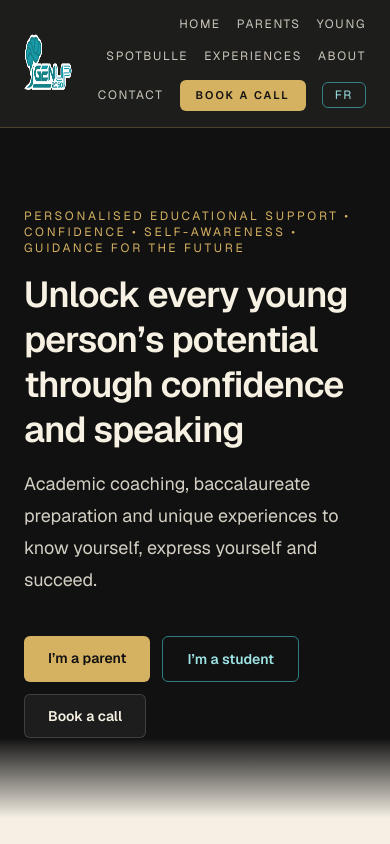
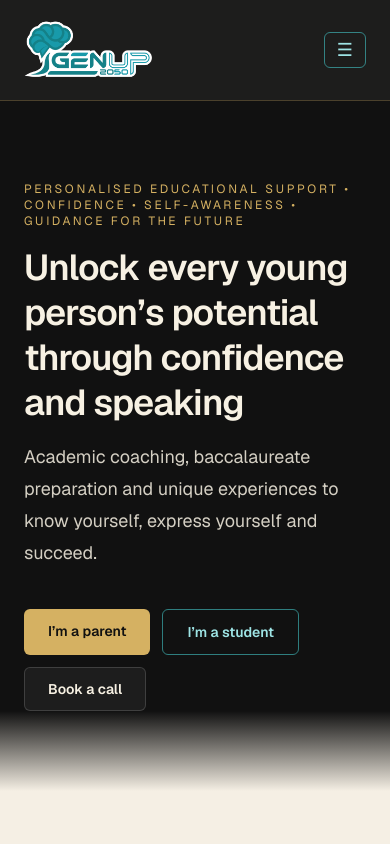
Before and after one commit to nourr23/Estelle-portfolio, a Next.js app: page /en in a window 390 px wide. Shown: the top 844 px of the page. Built offline with nearby package versions, Linux system fonts and the light colour scheme.

Commit message:
responsive header

```diff
--- a/components/spotbulle/SpotBulleHeader.tsx
+++ b/components/spotbulle/SpotBulleHeader.tsx
@@ -1,5 +1,8 @@
+"use client";
+
 import Link from "next/link";
 import Image from "next/image";
+import { useState } from "react";
 import LanguageSwitch from "./LanguageSwitch";
 
 export default function SpotBulleHeader({
@@ -10,9 +13,20 @@ export default function SpotBulleHeader({
   locale: "fr" | "en";
 }) {
   const prefix = `/${locale}`;
+  const [isMobileMenuOpen, setIsMobileMenuOpen] = useState(false);
 
-  const linkClass =
-    "hover:text-[#43c6c8] transition-colors";
+  const navLinks = [
+    { href: prefix, label: dict.nav.home },
+    { href: `${prefix}/parents`, label: dict.nav.parents },
+    { href: `${prefix}/jeunes`, label: dict.nav.young },
+    { href: `${prefix}/spotbulle`, label: dict.nav.spotbulle },
+    { href: `${prefix}/experiences`, label: dict.nav.experiences },
+    { href: `${prefix}/a-propos`, label: dict.nav.about },
+    { href: `${prefix}/contact`, label: dict.nav.contact },
+  ];
+
+  const linkClass = "hover:text-[#43c6c8] transition-colors";
+  const closeMobileMenu = () => setIsMobileMenuOpen(false);
 
   return (
     <header className="sticky top-0 z-20 border-b border-[#d5b162]/25 bg-[#111111]/95 backdrop-blur">
@@ -32,28 +46,12 @@ export default function SpotBulleHeader({
           />
         </Link>
 
-        <nav className="flex flex-wrap items-center justify-end gap-4 text-xs uppercase tracking-[0.14em] text-[#f7f1e3]/80 md:gap-6">
-          <Link className={linkClass} href={prefix}>
-            {dict.nav.home}
-          </Link>
-          <Link className={linkClass} href={`${prefix}/parents`}>
-            {dict.nav.parents}
-          </Link>
-          <Link className={linkClass} href={`${prefix}/jeunes`}>
-            {dict.nav.young}
-          </Link>
-          <Link className={linkClass} href={`${prefix}/spotbulle`}>
-            {dict.nav.spotbulle}
-          </Link>
-          <Link className={linkClass} href={`${prefix}/experiences`}>
-            {dict.nav.experiences}
-          </Link>
-          <Link className={linkClass} href={`${prefix}/a-propos`}>
-            {dict.nav.about}
-          </Link>
-          <Link className={linkClass} href={`${prefix}/contact`}>
-            {dict.nav.contact}
-          </Link>
+        <nav className="hidden flex-wrap items-center justify-end gap-4 text-xs uppercase tracking-[0.14em] text-[#f7f1e3]/80 md:flex md:gap-6">
+          {navLinks.map((item) => (
+            <Link key={item.href} className={linkClass} href={item.href}>
+              {item.label}
+            </Link>
+          ))}
           <Link
             href={`${prefix}/contact`}
             className="rounded-md bg-[#d5b162] px-4 py-2 text-[11px] font-semibold tracking-[0.18em] text-[#101010] transition hover:bg-[#e1c47e]"
@@ -62,7 +60,44 @@ export default function SpotBulleHeader({
           </Link>
           <LanguageSwitch locale={locale} />
         </nav>
+
+        <button
+          type="button"
+          className="inline-flex items-center justify-center rounded-md border border-[#43c6c8]/60 px-3 py-2 text-[#9ee4e5] transition hover:bg-[#43c6c8]/10 md:hidden"
+          aria-label="Toggle navigation menu"
+          aria-expanded={isMobileMenuOpen}
+          onClick={() => setIsMobileMenuOpen((prev) => !prev)}
+        >
+          <span className="text-lg leading-none">{isMobileMenuOpen ? "✕" : "☰"}</span>
+        </button>
       </div>
+
+      {isMobileMenuOpen ? (
+        <div className="fixed inset-x-0 top-[101px] z-10 h-[calc(100vh-101px)] border-t border-[#d5b162]/20 bg-[#101010] px-6 py-4 md:hidden">
+          <nav className="flex h-full flex-col gap-3 overflow-y-auto pb-8 text-xs uppercase tracking-[0.14em] text-[#f7f1e3]/85">
+            {navLinks.map((item) => (
+              <Link
+                key={`mobile-${item.href}`}
+                className={`${linkClass} py-1`}
+                href={item.href}
+                onClick={closeMobileMenu}
+              >
+                {item.label}
+              </Link>
+            ))}
+            <Link
+              href={`${prefix}/contact`}
+              className="mt-2 inline-block w-fit rounded-md bg-[#d5b162] px-4 py-2 text-[11px] font-semibold tracking-[0.18em] text-[#101010] transition hover:bg-[#e1c47e]"
+              onClick={closeMobileMenu}
+            >
+              {dict.nav.book}
+            </Link>
+            <div className="mt-2 w-fit">
+              <LanguageSwitch locale={locale} />
+            </div>
+          </nav>
+        </div>
+      ) : null}
     </header>
   );
 }
```
